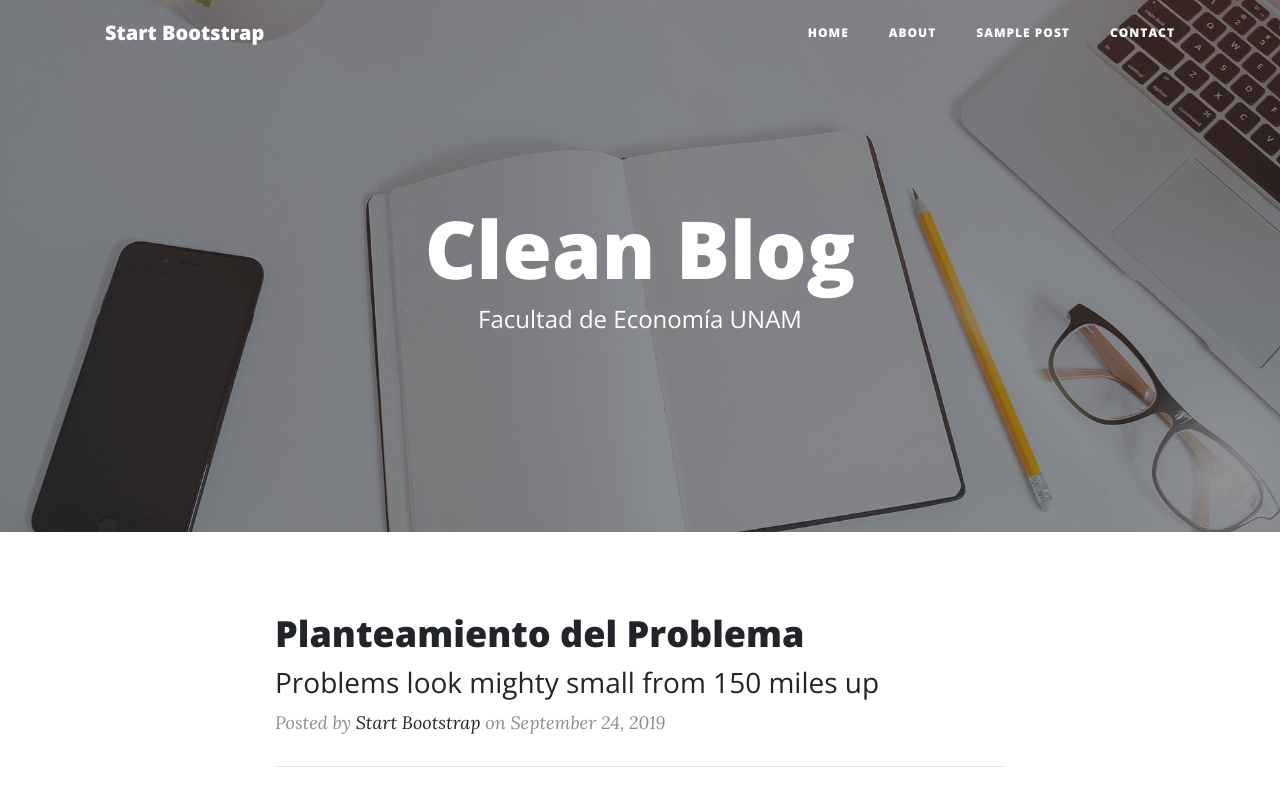
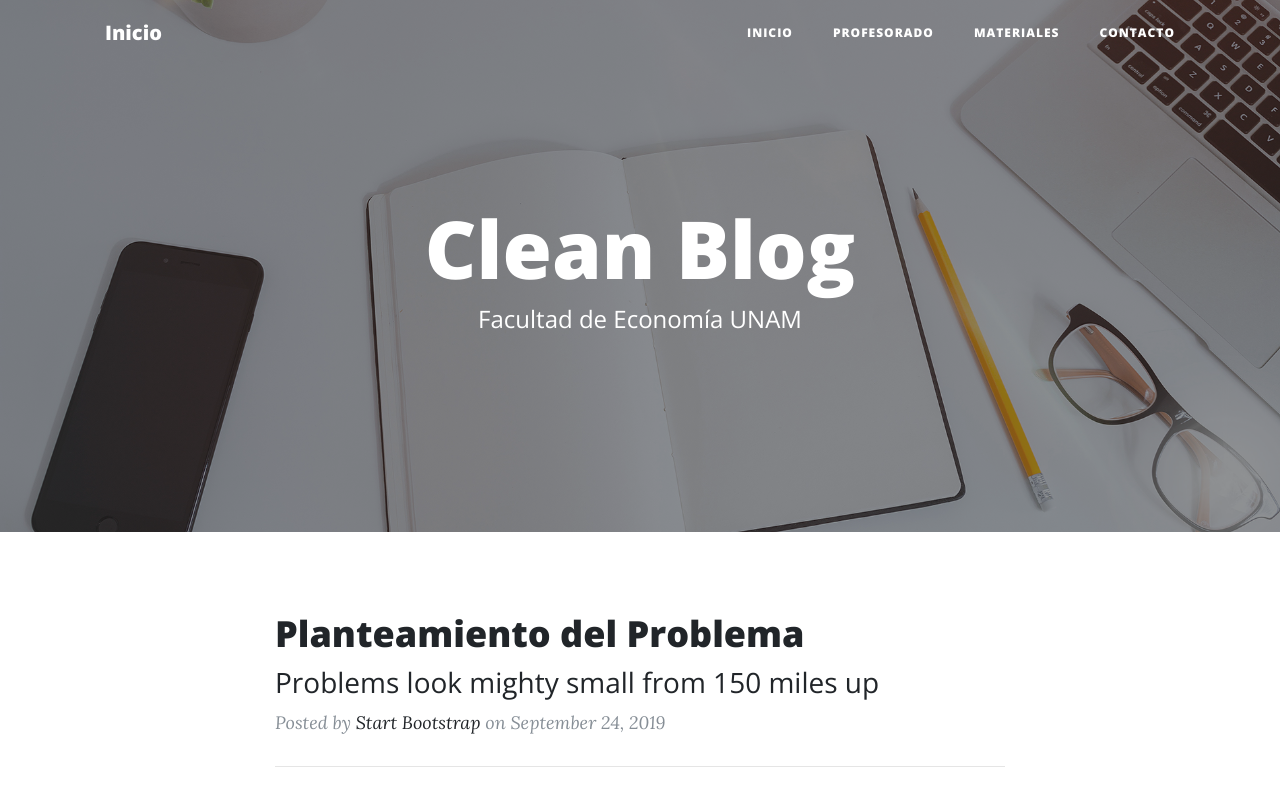
Before and after one commit to omarxpadilla/tesistas, a website: page index.html in a window 1280 px wide. Shown: the top 794 px of the page. Drawn offline with nearby package versions, Linux system fonts and the light colour scheme.

Commit message:
Update index.html

```diff
--- a/index.html
+++ b/index.html
@@ -28,7 +28,7 @@
   <!-- Navigation -->
   <nav class="navbar navbar-expand-lg navbar-light fixed-top" id="mainNav">
     <div class="container">
-      <a class="navbar-brand" href="index.html">Start Bootstrap</a>
+      <a class="navbar-brand" href="index.html">Inicio</a>
       <button class="navbar-toggler navbar-toggler-right" type="button" data-toggle="collapse" data-target="#navbarResponsive" aria-controls="navbarResponsive" aria-expanded="false" aria-label="Toggle navigation">
         Menu
         <i class="fas fa-bars"></i>
@@ -36,16 +36,16 @@
       <div class="collapse navbar-collapse" id="navbarResponsive">
         <ul class="navbar-nav ml-auto">
           <li class="nav-item">
-            <a class="nav-link" href="index.html">Home</a>
+            <a class="nav-link" href="index.html">Inicio</a>
           </li>
           <li class="nav-item">
-            <a class="nav-link" href="about.html">About</a>
+            <a class="nav-link" href="about.html">Profesorado</a>
           </li>
           <li class="nav-item">
-            <a class="nav-link" href="post.html">Sample Post</a>
+            <a class="nav-link" href="post.html">Materiales</a>
           </li>
           <li class="nav-item">
-            <a class="nav-link" href="contact.html">Contact</a>
+            <a class="nav-link" href="contact.html">Contacto</a>
           </li>
         </ul>
       </div>
```
